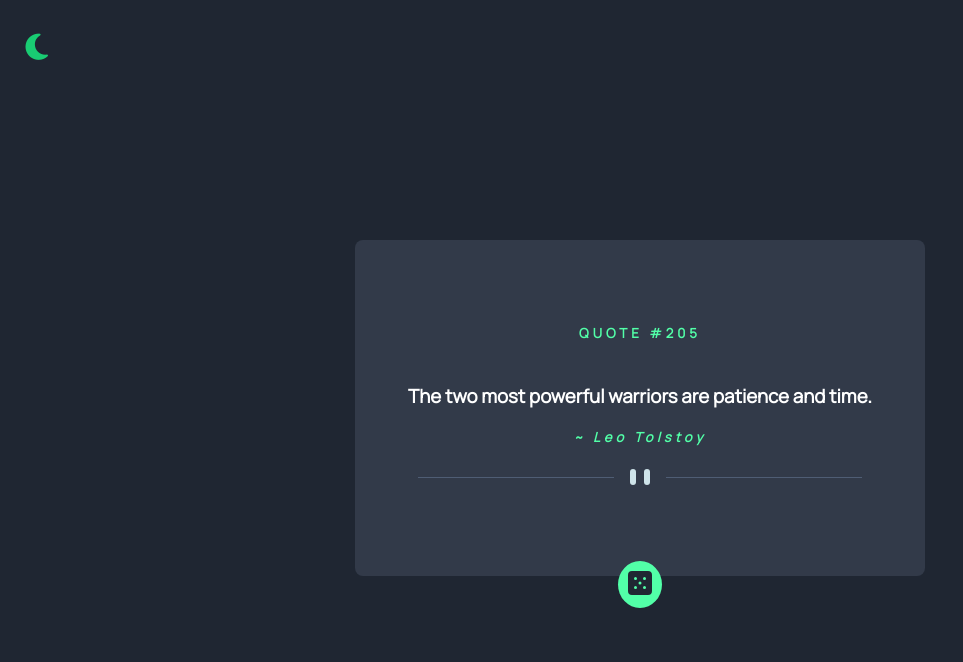
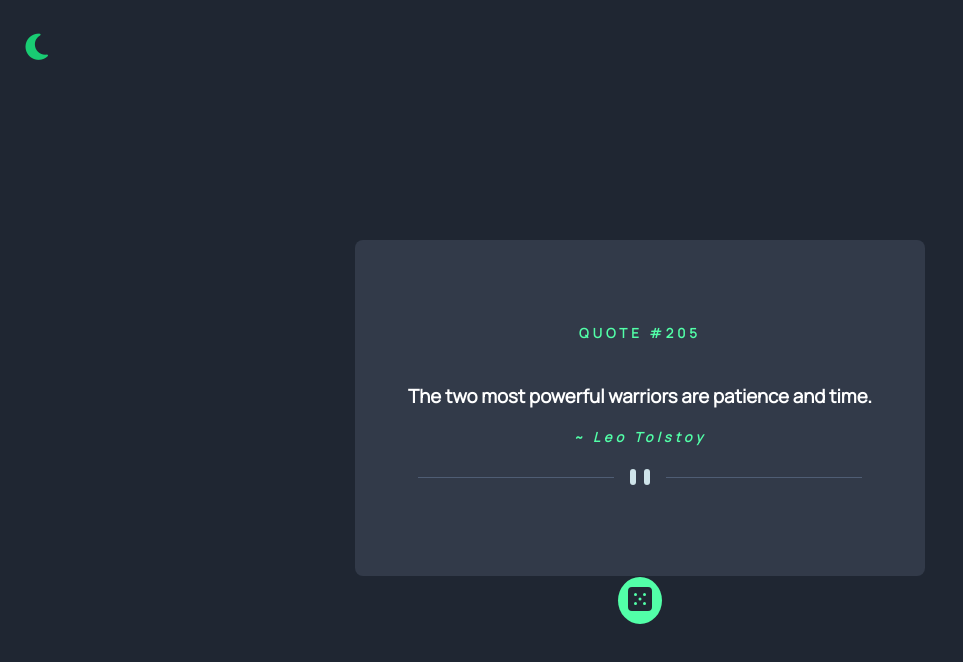
Before and after one commit to Haripriyachittari/Quote-Generator-App, a plain HTML site: page index.html in a window 1280 px wide. Shown: the whole page, without its empty margins (0-963 px from the left). Drawn offline with Linux system fonts and the light colour scheme.

Commit message:
button positioned altered

```diff
--- a/style.css
+++ b/style.css
@@ -40,7 +40,7 @@ body {
 
 button {
     position: absolute;
-    bottom: 24%;
+    bottom: 22%;
     padding: 10px;
     cursor: pointer;
     background-color: hsl(150, 100%, 66%);
```
